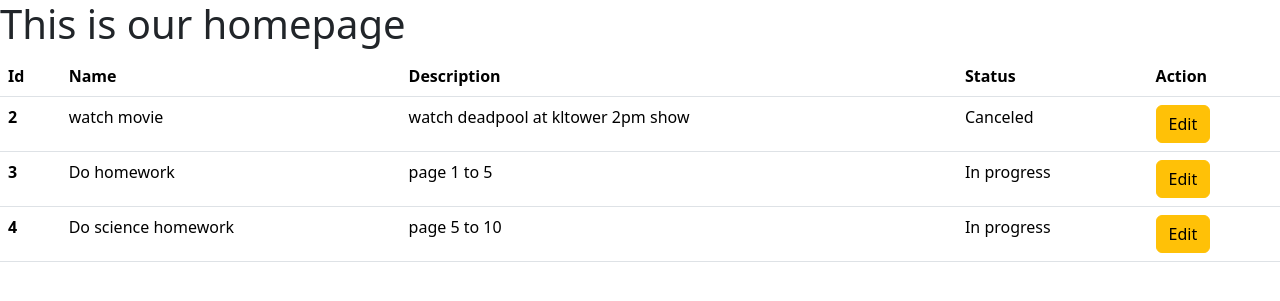
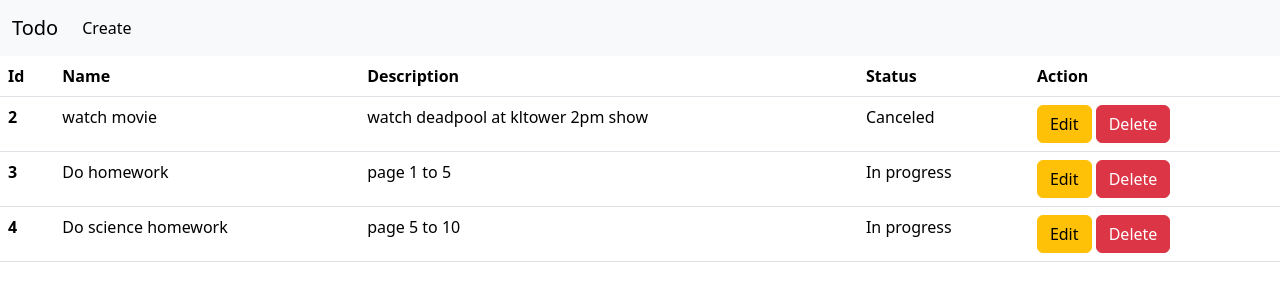
Before and after one commit to LlamaSamdup/Todo, a Django app: page / in a window 1280 px wide. Shown: the top 301 px of the page. Run offline with Django 5.2, Linux system fonts and the light colour scheme; data comes from the database, SQL or seed files in the repository; both versions use the stored data as it was after the commit.

Commit message:
added delete functionality to our project

```diff
--- a/base/templates/create.html
+++ b/base/templates/create.html
@@ -8,7 +8,8 @@
     <script src="https://cdn.jsdelivr.net/npm/bootstrap@5.3.3/dist/js/bootstrap.bundle.min.js" integrity="sha384-YvpcrYf0tY3lHB60NNkmXc5s9fDVZLESaAA55NDzOxhy9GkcIdslK1eN7N6jIeHz" crossorigin="anonymous"></script>
 </head>
 <body>
-    <h1>This is create page</h1>
+
+    {% include 'nav.html' %}
 
     <form method="POST">
       {% csrf_token %}
@@ -23,7 +24,6 @@
         <div class="mb-3">
             <label for="status" class="form-label">Status</label>
             <select class="form-select" id="status" name ="status">
-                <option selected>Open this select menu</option>
                 <option value="In progress">In progress</option>
                 <option value="Completed">Completed</option>
                 <option value="Canceled">Canceled</option>
--- a/base/templates/index.html
+++ b/base/templates/index.html
@@ -10,12 +10,8 @@
 
 </head>
 <body>
-    <h1>This is our homepage</h1>
-    <!-- {% for i in todos %}
-        <p>{{i.name}}</p>
-        <p>{{i.description}}</p>
-        <p>{{i.status}}</p>
-    {% endfor %} -->
+
+    {% include 'nav.html' %}
 
     <table class="table">
         <thead>
@@ -34,7 +30,7 @@
                     <td>{{i.name}}</td>
                     <td>{{i.description}}</td>
                     <td>{{i.status}}</td>
-                    <td><a href="{% url 'edit' pk=i.id %}"><button class="btn btn-warning">Edit</button></a></td>
+                    <td><a href="{% url 'edit' pk=i.id %}"><button class="btn btn-warning">Edit</button></a> <a href="{% url 'delete' pk=i.id%}"> <button class="btn btn-danger"> Delete </button> </a> </td>
                 </tr>
             {% endfor %}
 
--- /dev/null
+++ b/base/templates/nav.html
@@ -0,0 +1,16 @@
+<nav class="navbar navbar-expand-lg bg-body-tertiary">
+    <div class="container-fluid">
+      <a class="navbar-brand" href="{% url 'home' %}">Todo</a>
+      <button class="navbar-toggler" type="button" data-bs-toggle="collapse" data-bs-target="#navbarNav" aria-controls="navbarNav" aria-expanded="false" aria-label="Toggle navigation">
+        <span class="navbar-toggler-icon"></span>
+      </button>
+      <div class="collapse navbar-collapse" id="navbarNav">
+        <ul class="navbar-nav">
+          <li class="nav-item">
+            <a class="nav-link active" aria-current="page" href="{% url 'create' %}">Create</a>
+          </li>
+          </li>
+        </ul>
+      </div>
+    </div>
+  </nav>
--- a/base/views.py
+++ b/base/views.py
@@ -34,3 +34,8 @@ def edit(request,pk):
 
     data_dict = {'todo': todo_obj}
     return render(request, 'edit.html', context=data_dict)
+
+def delete(request,pk):
+    todo_obj = Todo.objects.get(id=pk)
+    todo_obj.delete()
+    return redirect('home')
--- a/todo/urls.py
+++ b/todo/urls.py
@@ -16,11 +16,12 @@ Including another URLconf
 """
 from django.contrib import admin
 from django.urls import path
-from base.views import home,create,edit
+from base.views import home,create,edit,delete
 
 urlpatterns = [
     path('admin/', admin.site.urls),
     path('',home, name = 'home'),
-    path('create/',create),
-    path('edit/<int:pk>/',edit, name = 'edit')
+    path('create/',create,name = 'create'),
+    path('edit/<int:pk>/',edit, name = 'edit'),
+    path('delete/<int:pk>',delete,name='delete'),
 ]
```
Also changed, not shown: db.sqlite3.
